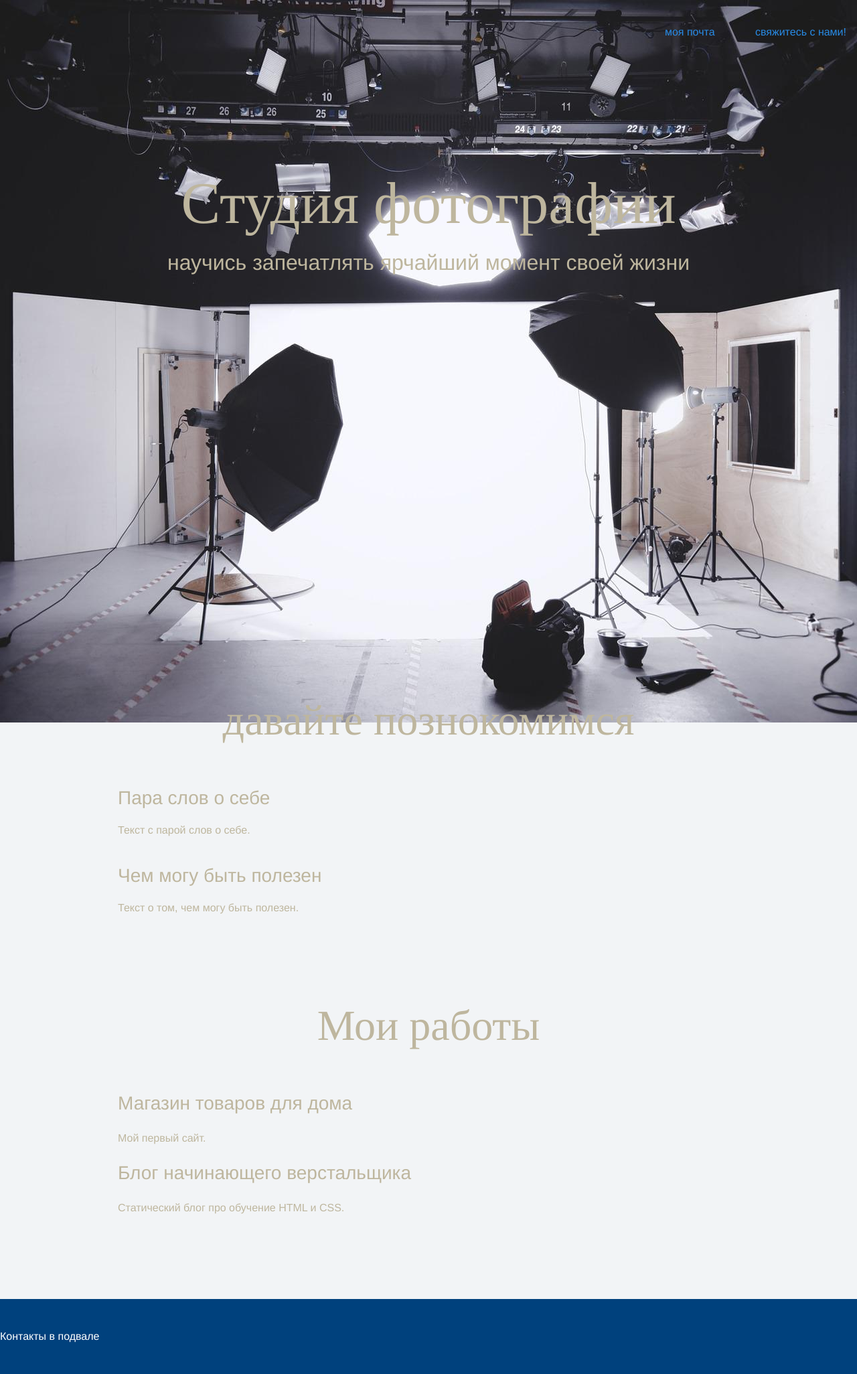
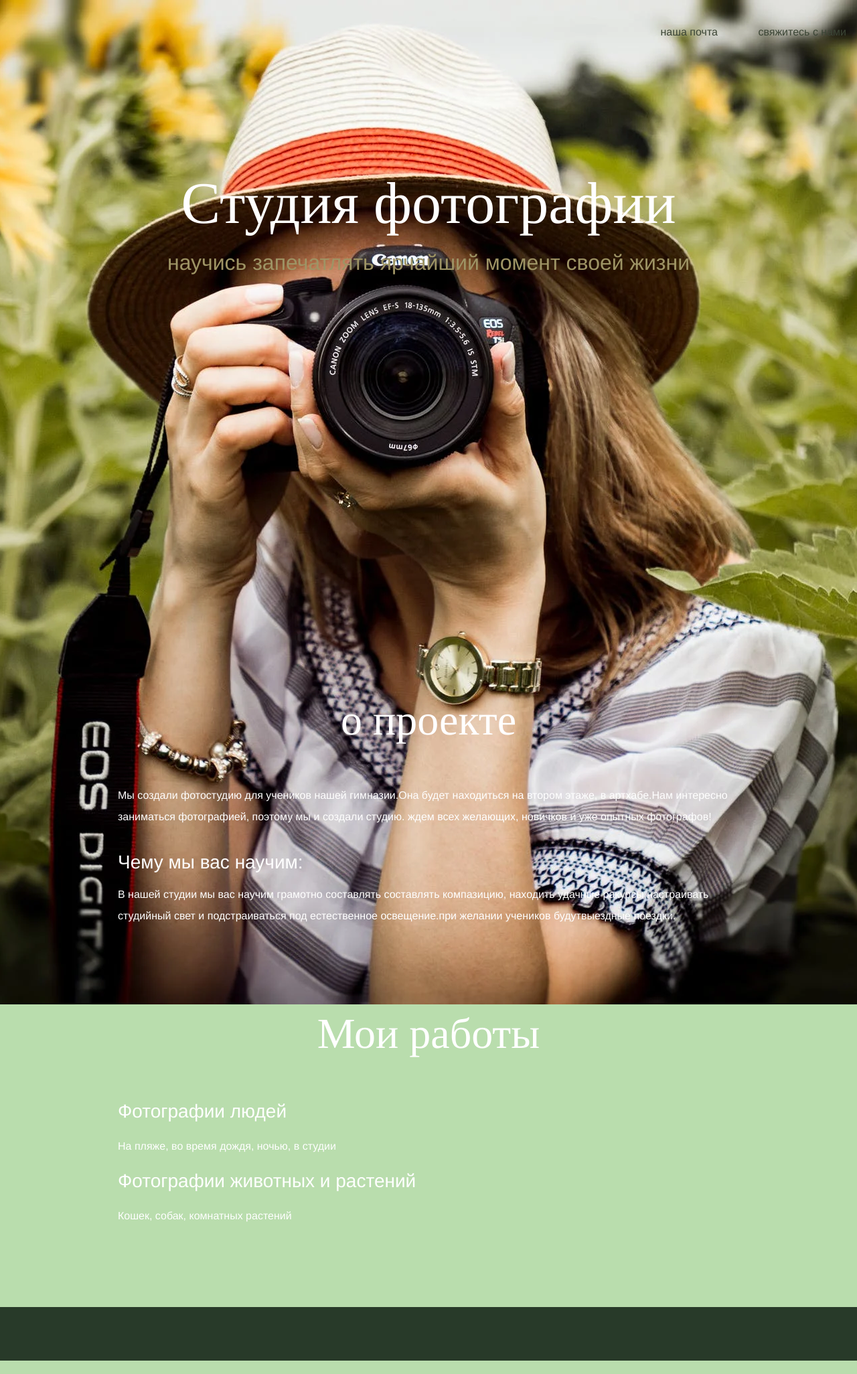
Before and after one commit to Eva8a/photo, a plain HTML site: page мой сайт/index.html in a window 1280 px wide. Shown: the whole page at 67% size. Drawn offline with Linux system fonts and the light colour scheme.

Commit message:
Add files via upload

```diff
--- a/мой сайт/index.html
+++ b/мой сайт/index.html
@@ -7,32 +7,31 @@
     <link rel="preconnect" href="https://fonts.googleapis.com">
     <link rel="preconnect" href="https://fonts.gstatic.com" crossorigin>
     <link href="https://fonts.googleapis.com/css2?family=Comfortaa:wght@300&display=swap" rel="stylesheet">
-    <title>Портфолио Junior верстальщика</title>
+    <title>Студия фотографии</title>
   </div>
   </head>
 
   <body>
     <header class="page-header">
       <div class="container">
-        <a href="vinnik.evelina@bk.ru">моя почта</a>
-        <a href="+79651685511">свяжитесь с нами!</a>
+        <a href="vinnik.evelina@bk.ru">наша почта</a>
+        <a href="+79651685511">свяжитесь с нами</a>
       </div>
     </header>
 
     <section class="hero-image">
       <div class="container">
       <h1 class="heading">Студия фотографии</h1>
-      <p>научись запечатлять ярчайший момент своей жизни</p>
+      <p class="text-color">научись запечатлять ярчайший момент своей жизни</p>
     </div>
     </section>
 
     <section class="intro">
       <div class="container">
-      <h2 class="subheading">давайте познокомимся</h2>
-      <h3>Пара слов о себе</h3>
-      <p>Текст с парой слов о себе.</p>
-      <h3>Чем могу быть полезен</h3>
-      <p>Текст о том, чем могу быть полезен.</p>
+      <h2 class="subheading">о проекте</h2>
+      <p>Мы создали фотостудию для учеников нашей гимназии.Она будет находиться на втором этаже, в артхабе.Нам интересно заниматься фотографией, поэтому мы и создали студию. ждем всех желающих, новичков и уже опытных фотографов!</p>
+      <h3>Чему мы вас научим:</h3>
+      <p>В нашей студии мы вас научим грамотно составлять составлять компазицию, находить удачные ракурсы,настраивать студийный свет и подстраиваться под естественное освещение.при желании учеников будутвыездные поездки.</p>
     </div>
     </section>
 
@@ -40,18 +39,17 @@
       <div class="container">
       <h2 class="subheading">Мои работы</h2>
 
-      <h3>Магазин товаров для дома</h3>
-      <p>Мой первый сайт.</p>
+      <h3>Фотографии людей</h3>
+      <p>На пляже, во время дождя, ночью, в студии</p>
 
-      <h3>Блог начинающего верстальщика</h3>
-      <p>Статический блог про обучение HTML и CSS.</p>
+      <h3>Фотографии животных и растений</h3>
+      <p>Кошек, собак, комнатных растений</p>
     </div>
     </section>
 
     <footer class="page-footer">
       <div class="container"></div>
-      Контакты в подвале
-    </div>
+      </div>
     </footer>
-  </body>
+   </body>
 </html>
--- a/мой сайт/style.css
+++ b/мой сайт/style.css
@@ -4,9 +4,9 @@ body {
   font-family: "Montserrat", "Helvetica", "Arial", sans-serif;
   font-size: 16px;
   line-height: 32px;
-  color: #beb69e;
-  background-color: #f2f4f6;
-  background-image: url("img/photography-1850469_1920.jpg");
+  color: #ffffff;
+  background-color: #b9ddad;
+  background-image: url("img/pexels-photo-1264210.webp");
   background-repeat: no-repeat;
   background-position: top center;
 }
@@ -30,7 +30,7 @@ body {
 
 .page-header a {
   margin-left: 56px;
-  color: #288be6;
+  color: #3c4636;
   text-decoration: none;
   background-repeat: no-repeat;
   background-position: left;
@@ -38,7 +38,7 @@ body {
 
 .header-email {
   padding-left: 30px;
-  background-image: url("img/icon-email-header.svg");
+  background-image: url("img/pexels-photo-821749.webp");
 }
 
 .header-phone {
@@ -124,14 +124,14 @@ body {
   height: 14px;
   font-size: 0;
   background-color: #ffffff;
-  border: 1px solid #86c3fa;
+  border: 1px solid #a2d3a6;
   border-radius: 8px;
 }
 
 .level div {
   margin: 1px;
   height: 12px;
-  background-color: #288be6;
+  background-color: #8ccea2;
   border-radius: 6px;
 }
 
@@ -165,13 +165,13 @@ body {
   text-decoration: none;
   text-transform: uppercase;
   border-radius: 4px;
-  background-color: #288be6;
+  background-color: #ced391;
   color: #ffffff;
 }
 
 .page-footer {
   padding: 40px 0;
-  background-color: #00417d;
+  background-color: #283a29;
   color: #ffffff;
 }
 
@@ -192,3 +192,7 @@ body {
   padding-left: 25px;
   background-image: url("img/icon-phone-footer.svg");
 }
+
+.text-color {
+  color: #9e9465;
+}
```
Also changed, not shown: мой сайт/img/pexels-photo-1264210.webp (added), мой сайт/img/pexels-photo-821749.webp (added), 1 other file.
